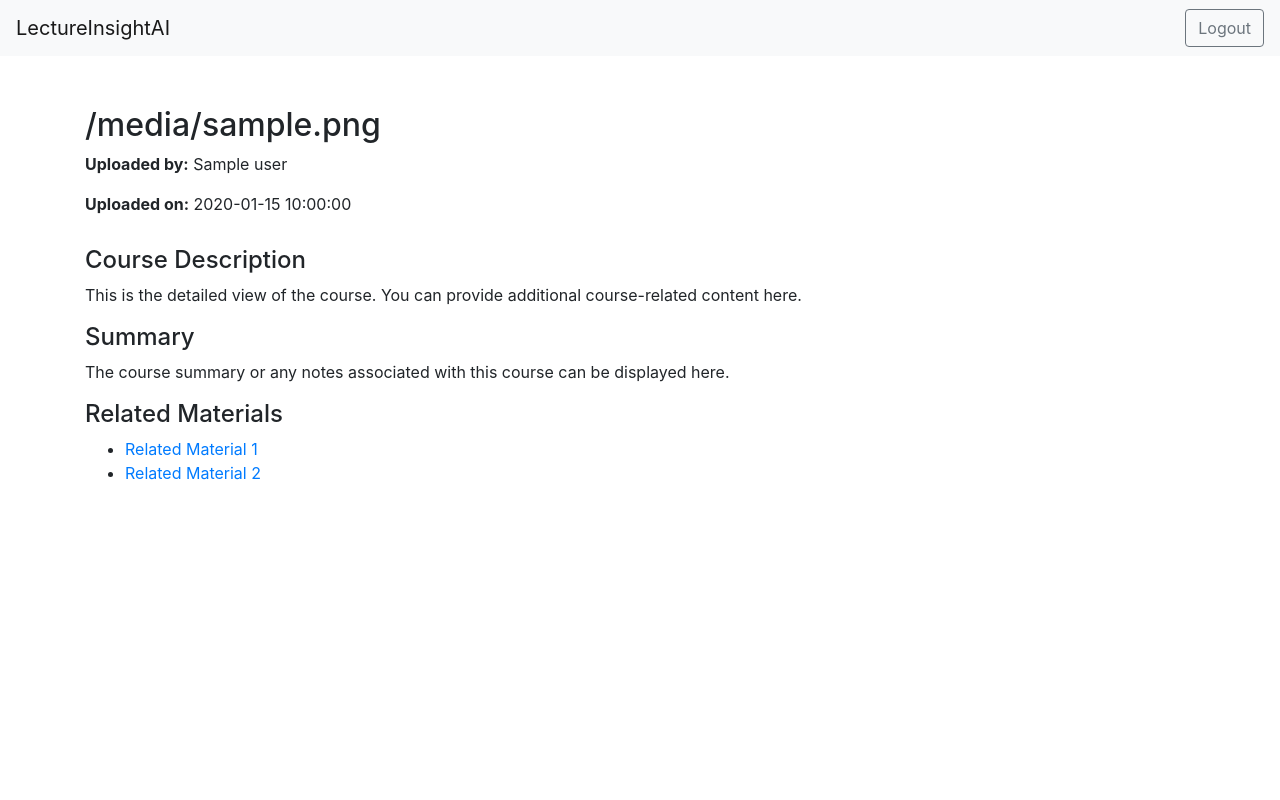
After one commit to Arpit-Moga/LectureInsightAI, a Flask app: template templates/Course_Detail.html in a window 1280 px wide. The commit adds this page. Run offline with Flask 3, Linux system fonts and the light colour scheme; the template is opened without the code that fills it: most values are stand-ins (such as "Sample title", 1, 10 or a date in 2020); parts of the project's set-up code (start-up, migrations or seed data) failed here and were passed over; some libraries are stand-ins or nearby versions.

Commit message:
Generic Changes

```diff
--- a/main.py
+++ b/main.py
@@ -1,14 +1,15 @@
 from flask import Flask, render_template, request, redirect, url_for, session, jsonify
 from werkzeug.security import generate_password_hash, check_password_hash
-from dotenv import load_dotenv
-import os
 from pymongo.mongo_client import MongoClient
 from pymongo.server_api import ServerApi
+from dotenv import load_dotenv
+from bson import ObjectId
 from gridfs import GridFS
-from bson import ObjectId
+import os
+
+
 
 load_dotenv()
-
 app = Flask(__name__)
 app.secret_key = os.getenv("FLASK_API_KEY")
 MongoDBKey = os.getenv("MongoDB_API_KEY")
@@ -19,52 +20,11 @@ users_collection = db[os.getenv("MongoDB_USERS")]
 fs = GridFS(db)
 
 
+
 @app.route('/')
 def Home():
     if 'username' in session: return render_template('Home.html')
     else: return render_template('Get_Started.html')
-
-
-@app.route('/api/courses', methods=['GET'])
-def get_courses():
-    if 'username' not in session:
-        return jsonify({'error': 'Unauthorized'}), 401
-
-    username = session['username']
-    user = users_collection.find_one({'username': username})
-
-    if user:
-        courses = user.get('courses', [])
-        # Convert ObjectId to string for JSON serialization
-        for course in courses:
-            if isinstance(course.get('file_id'), ObjectId):
-                course['file_id'] = str(course['file_id'])
-        return jsonify({'courses': courses})
-
-    else:
-        return jsonify({'error': 'User not found'}), 404
-
-
-
-@app.route('/Upload', methods=['POST'])
-def Upload():
-    if 'username' not in session:
-        return redirect(url_for('Login'))
-
-    username = session['username']
-    if 'file' not in request.files: return redirect(request.url)
-
-    file = request.files['file']
-
-    if file.filename == '': return redirect(request.url)
-
-    if file and allowed_file(file.filename):
-        file_id = fs.put(file, filename=file.filename, user=username)
-        users_collection.update_one(
-            {'username': username},
-            {'$addToSet': {'courses': {'filename': file.filename, 'file_id': file_id}}}
-        )
-    return redirect(url_for('Home'))
 
 @app.route('/Login', methods=('GET', 'POST'))
 def Login():
@@ -108,8 +68,64 @@ def Logout():
     session.pop('username', None)
     return redirect(url_for('Home'))
 
-def allowed_file(filename):
-    return '.' in filename and filename.rsplit('.', 1)[1].lower() in {'pdf', 'docx', 'txt'}
+
+
+@app.route('/Upload', methods=['POST'])
+def Upload():
+    if 'username' not in session:
+        return redirect(url_for('Login'))
+
+    username = session['username']
+    if 'file' not in request.files: return redirect(request.url)
+
+    file = request.files['file']
+
+    if file.filename == '': return redirect(request.url)
+
+    if file and allowed_file(file.filename):
+        file_id = fs.put(file, filename=file.filename, user=username)
+        users_collection.update_one(
+            {'username': username},
+            {'$addToSet': {'courses': {'filename': file.filename, 'file_id': file_id}}}
+        )
+    return redirect(url_for('Home'))
+
+@app.route('/Course/<course_id>', methods=['GET'])
+def view_course(course_id):
+    if 'username' not in session: return redirect(url_for('Get_Started'))
+
+    username = session['username']
+    user = users_collection.find_one({'username': username})
+
+    if user:
+        if not ObjectId.is_valid(course_id): return jsonify({'error': 'Invalid course ID'}), 400
+
+        course = users_collection.find_one({'username': username, 'courses.file_id': ObjectId(course_id)})
+        if not course: return jsonify({'error': 'Course not found or access denied'}), 404
+
+        course_data = next(c for c in course['courses'] if c['file_id'] == ObjectId(course_id))
+        return render_template('Course_Detail.html', course=course_data)
+
+    return jsonify({'error': 'User not found'}), 404
+
+@app.route('/api/courses', methods=['GET'])
+def get_courses():
+    if 'username' not in session: return jsonify({'error': 'Unauthorized'}), 401
+
+    username = session['username']
+    user = users_collection.find_one({'username': username})
+
+    if user:
+        courses = user.get('courses', [])
+        for course in courses:
+            if isinstance(course.get('file_id'), ObjectId): course['file_id'] = str(course['file_id'])
+        return jsonify({'courses': courses})
+
+    else: return jsonify({'error': 'User not found'}), 404
+
+def allowed_file(filename): return '.' in filename and filename.rsplit('.', 1)[1].lower() in {'pdf', 'docx', 'txt'}
+
+
 
 if __name__ == '__main__':
     app.run(debug=True)
--- /dev/null
+++ b/templates/Course_Detail.html
@@ -0,0 +1,61 @@
+<!DOCTYPE html>
+<html lang="en">
+<head>
+    <meta charset="UTF-8">
+    <meta name="viewport" content="width=device-width, initial-scale=1.0">
+    <title>Course Details - LectureInsightAI</title>
+    <link rel="stylesheet" href="https://stackpath.bootstrapcdn.com/bootstrap/4.5.2/css/bootstrap.min.css">
+    <style>
+        body, html {
+            height: 100%;
+            margin: 0;
+        }
+
+        .container {
+            margin-top: 50px;
+        }
+
+        .course-header {
+            margin-bottom: 30px;
+        }
+
+        .course-content {
+            margin-top: 30px;
+        }
+    </style>
+</head>
+<body>
+    <nav class="navbar navbar-expand-lg navbar-light bg-light">
+        <a class="navbar-brand" href="{{ url_for('Home') }}">LectureInsightAI</a>
+        <div class="ml-auto">
+            <a href="{{ url_for('Logout') }}" class="btn btn-outline-secondary">Logout</a>
+        </div>
+    </nav>
+
+    <div class="container">
+        <div class="course-header">
+            <h2>{{ course.filename }}</h2>
+            <p><strong>Uploaded by:</strong> {{ course.user }}</p>
+            <p><strong>Uploaded on:</strong> {{ course.upload_date }}</p>
+        </div>
+
+        <div class="course-content">
+            <h4>Course Description</h4>
+            <p>This is the detailed view of the course. You can provide additional course-related content here.</p>
+
+            <h4>Summary</h4>
+            <p>The course summary or any notes associated with this course can be displayed here.</p>
+
+            <h4>Related Materials</h4>
+            <ul>
+                <li><a href="#">Related Material 1</a></li>
+                <li><a href="#">Related Material 2</a></li>
+            </ul>
+        </div>
+    </div>
+
+    <script src="https://code.jquery.com/jquery-3.5.1.slim.min.js"></script>
+    <script src="https://cdn.jsdelivr.net/npm/@popperjs/core@2.9.2/dist/umd/popper.min.js"></script>
+    <script src="https://stackpath.bootstrapcdn.com/bootstrap/4.5.2/js/bootstrap.min.js"></script>
+</body>
+</html>
--- a/templates/Home.html
+++ b/templates/Home.html
@@ -83,7 +83,7 @@
                     data.courses.forEach(course => {
                         const li = document.createElement('li');
                         li.className = 'nav-item';
-                            li.innerHTML = `<a href="#" class="nav-link">${course.filename}</a>`;
+                        li.innerHTML = `<a href="/Course/${course.file_id}" class="nav-link">${course.filename}</a>`;
                         courseList.appendChild(li);
                     });
                 } else {
@@ -94,6 +94,5 @@
         });
     </script>
 
-
 </body>
 </html>
```
Lines whose indentation alone changed are shown as unchanged.
